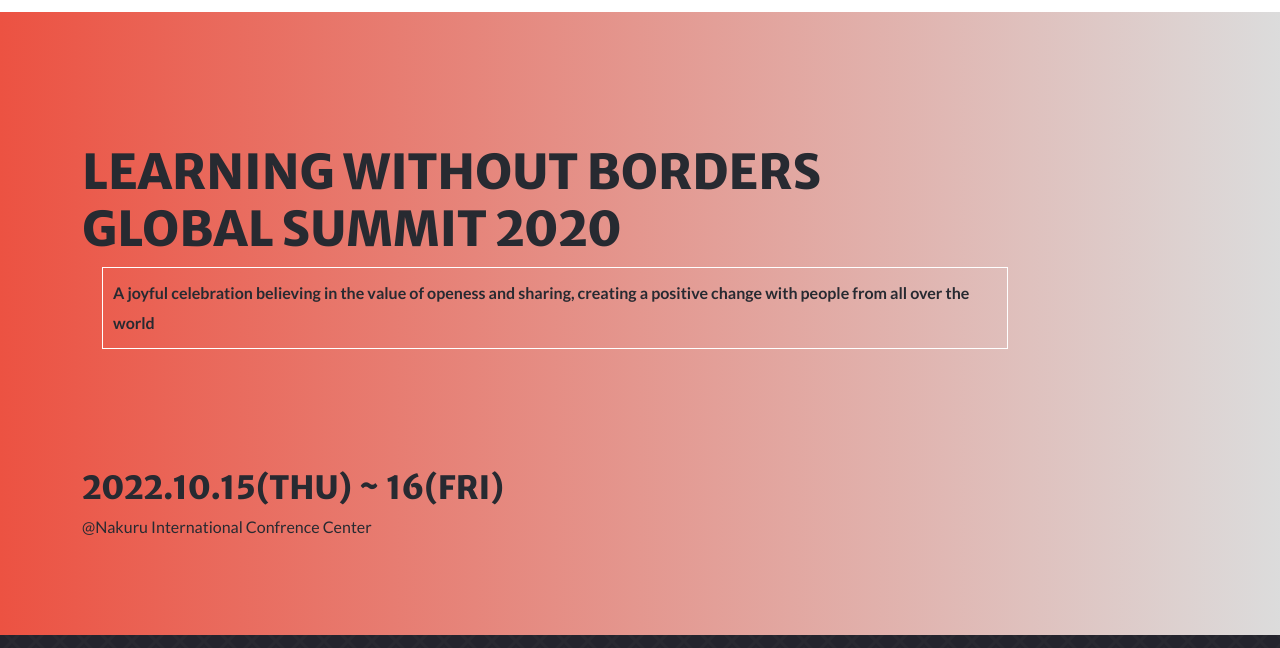
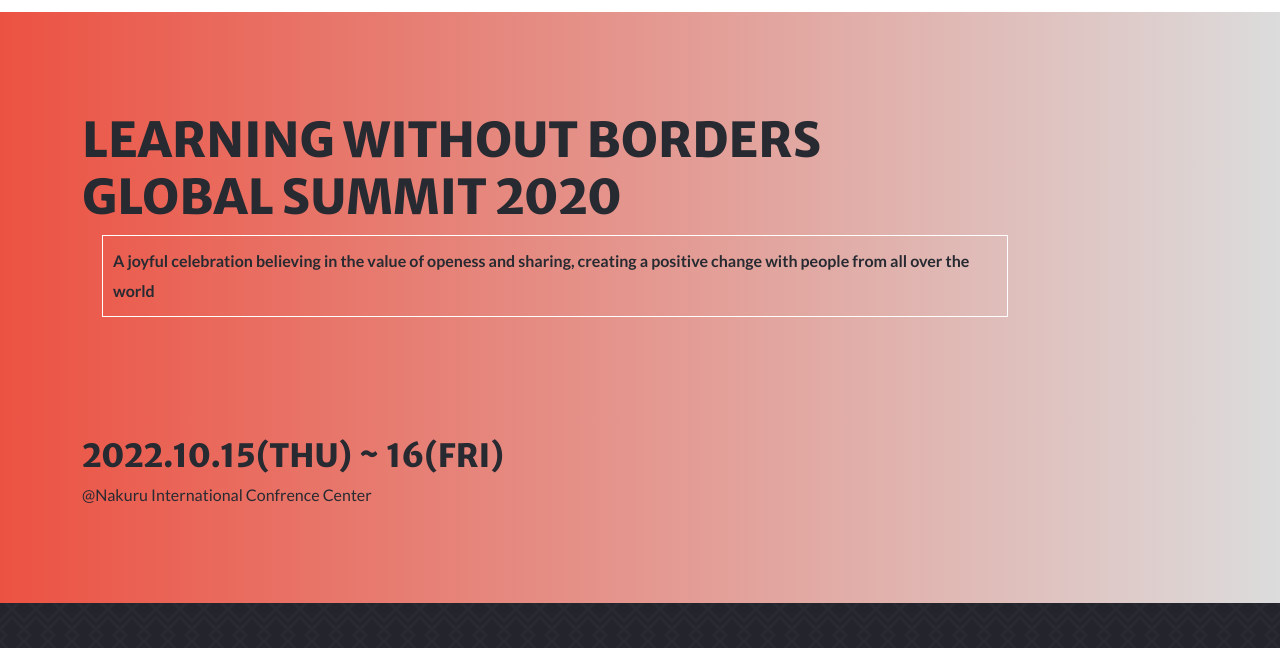
Before and after one commit to jmoseka/Conference-Frontend, a website: page index.html in a window 1280 px wide. Shown: the part 90-738 px from the top of the page. Drawn offline with nearby package versions, Linux system fonts and the light colour scheme.

Commit message:
reduce margin top home title

```diff
--- a/index.html
+++ b/index.html
@@ -80,7 +80,7 @@
 
           <div class="row">
 
-                  <div class="col pt-4 col-lg-10 mt-5">
+                  <div class="col pt-4 col-lg-10 mt-3">
                       <h1 class="home-title">LEARNING WITHOUT BORDERS GLOBAL SUMMIT 2020</h1>
                       <p class="home-p"><strong>A joyful celebration believing in the value of openess and sharing,
                           creating a positive change with people from all over the world</strong></p>
```
